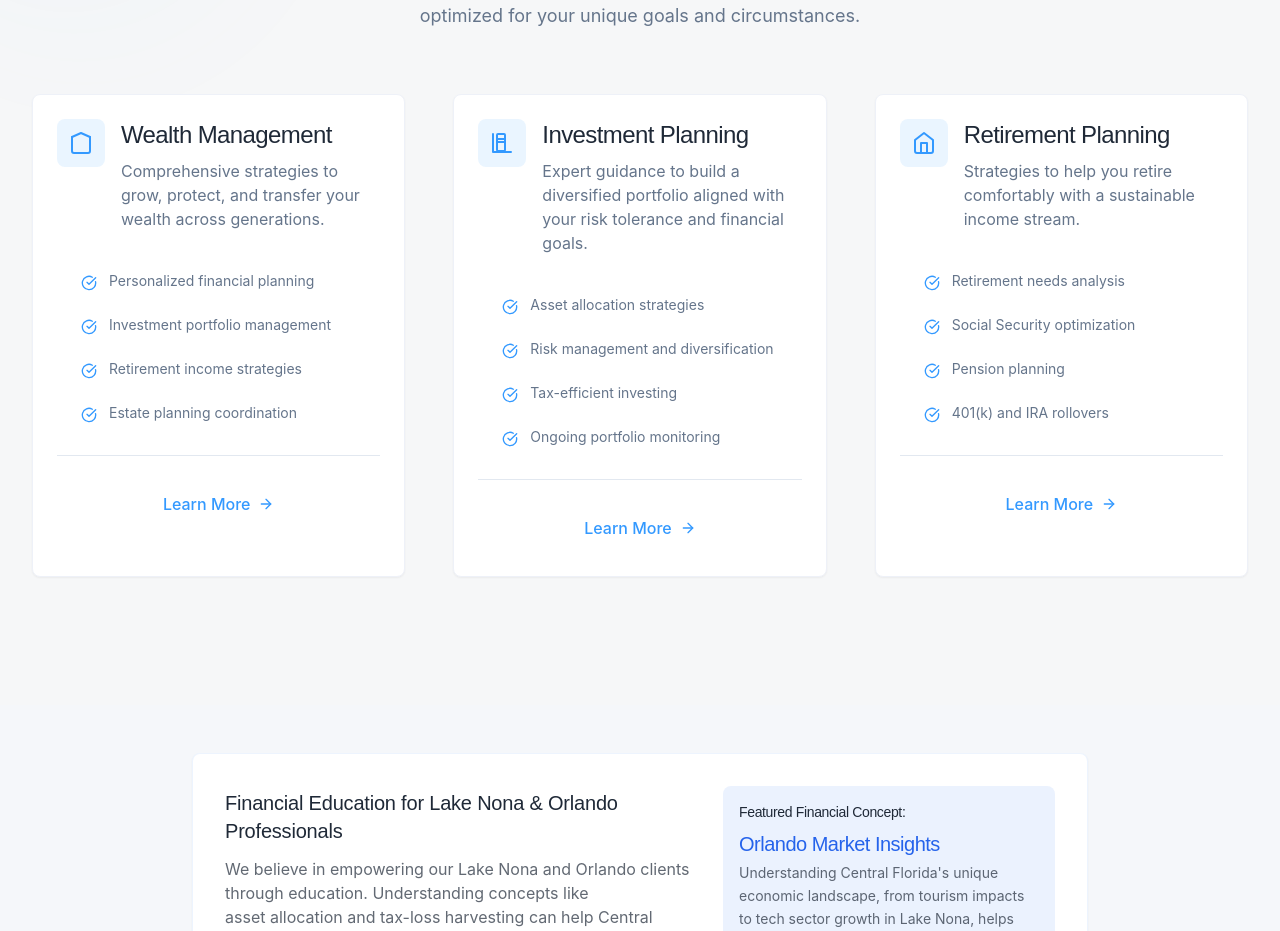
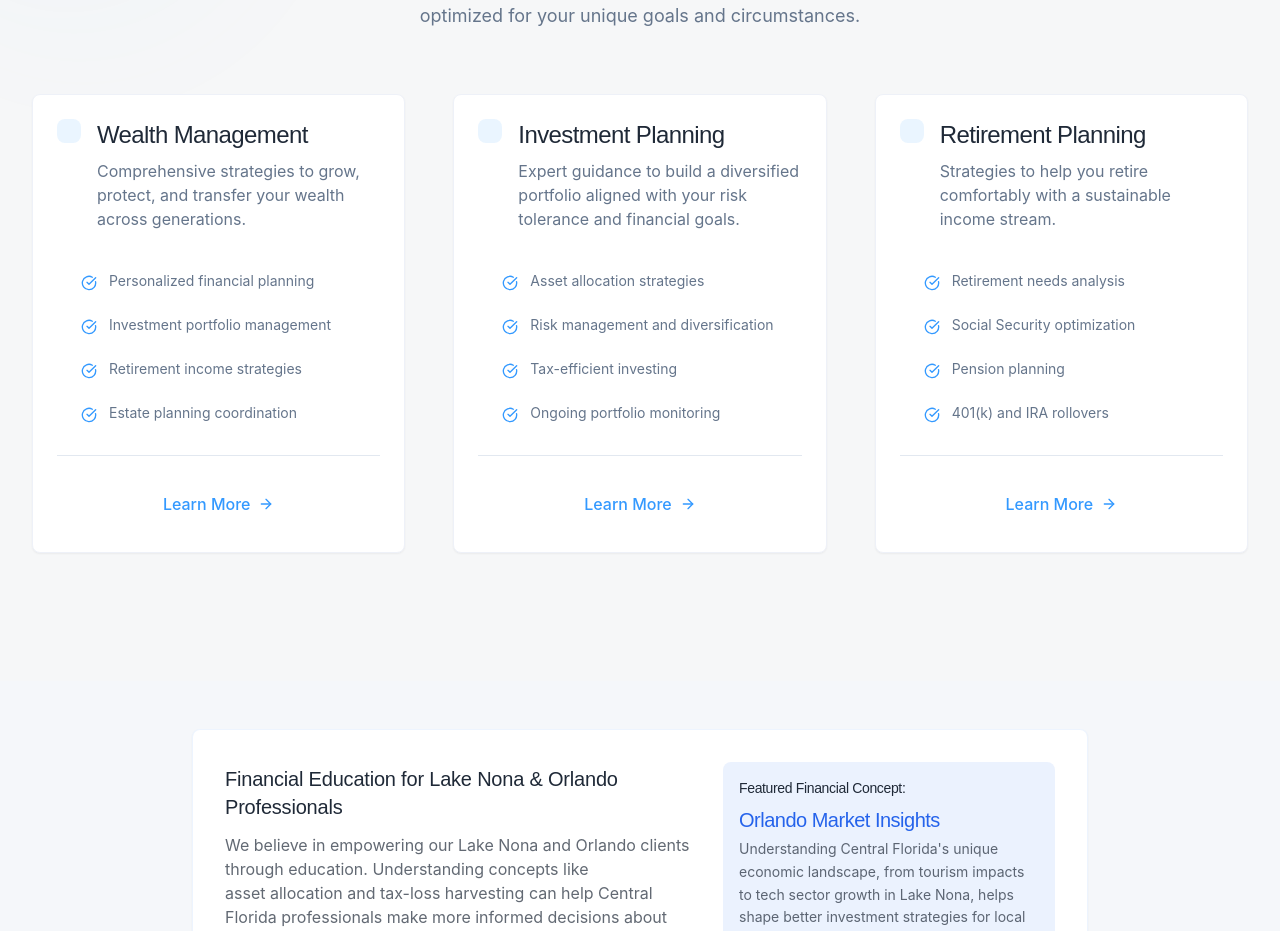
Before and after one commit to projgrowth/smartfinancial, a React (Vite) app: page / in a window 1280 px wide. Shown: the part 2348-3279 px from the top of the page. Built offline with nearby package versions, Linux system fonts and the light colour scheme.

Commit message:
Reverted to commit d8eece47ec778cfb50b4b56c60ae57bd7d24781d

```diff
--- a/src/components/ServiceCards.tsx
+++ b/src/components/ServiceCards.tsx
@@ -66,9 +66,7 @@ const ServiceCards = () => {
               <div className="card-premium group h-full">
                 <div className="flex items-start mb-6">
                   <div className="p-3 bg-accent/10 rounded-lg mr-4 group-hover:bg-accent/20 transition-colors duration-300">
-                    <div className="w-6 h-6 text-accent">
-                      {service.icon()}
-                    </div>
+                    <service.icon className="w-6 h-6 text-accent" />
                   </div>
                   <div className="flex-1">
                     <h3 className="heading-4 text-foreground mb-2">{service.title}</h3>
```
